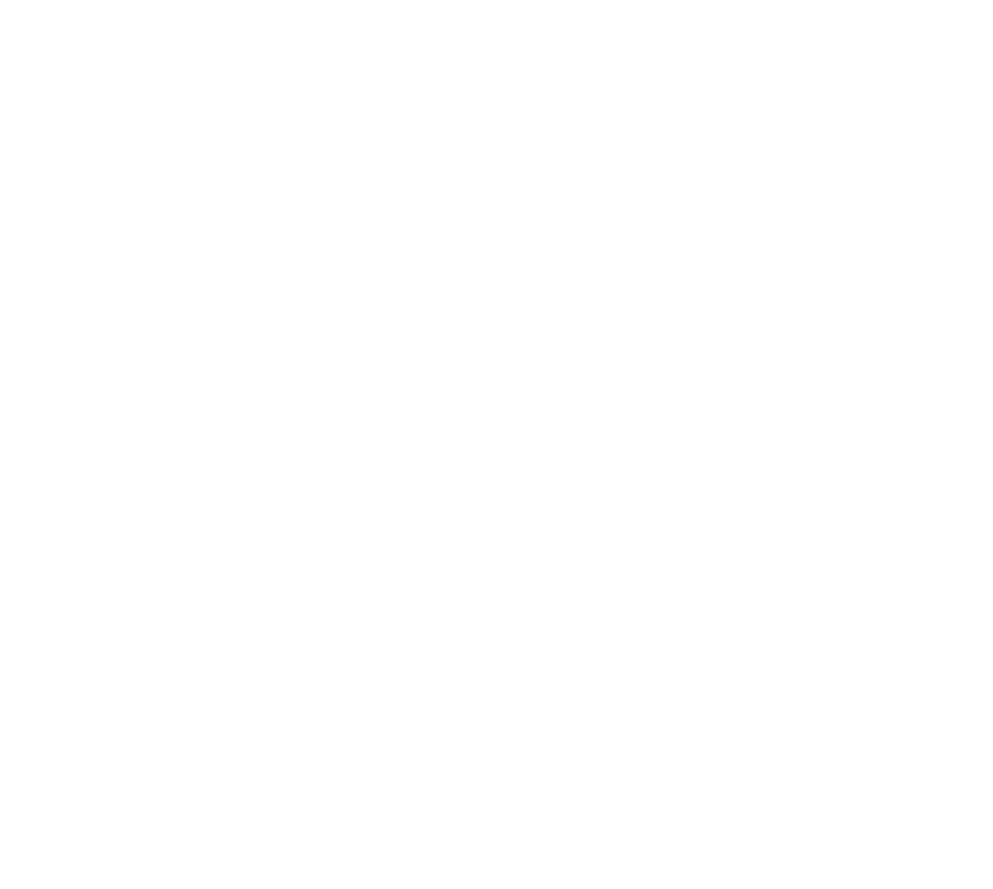
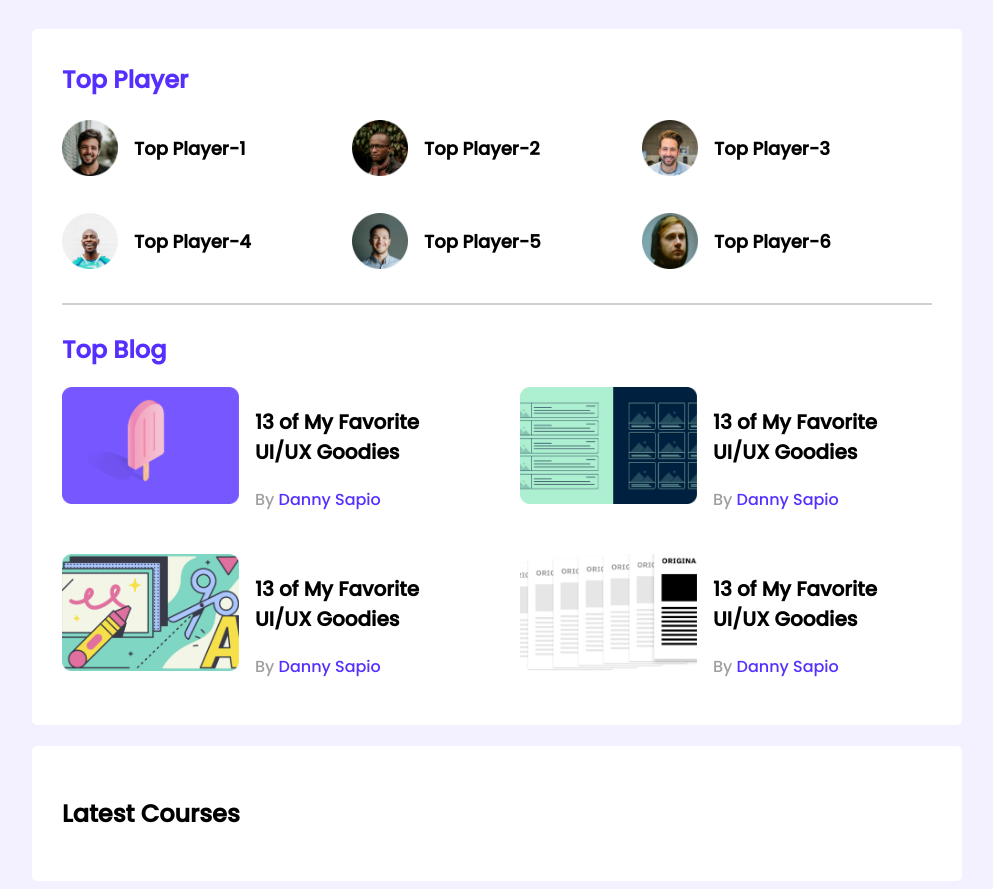
Before and after one commit to Ibrahim-K98han/leader-board-css3, a plain HTML site: page index.html in a window 1280 px wide. Shown: the whole page, without its empty margins (143-1136 px from the left). Before the commit the page ends 800 px from the top, so only its background shows below. Drawn offline with Linux system fonts and the light colour scheme.

Commit message:
add blogs section

```diff
--- a/index.html
+++ b/index.html
@@ -6,10 +6,98 @@
     <meta http-equiv="X-UA-Compatible" content="IE=edge">
     <meta name="viewport" content="width=device-width, initial-scale=1.0">
     <title>Leader Board</title>
+    <!-- stylesheet -->
+    <link rel="stylesheet" href="styles/style.css">
 </head>
 
 <body>
+    <!-- header start -->
+    <header>
 
+    </header>
+    <!-- header end -->
+    <main>
+        <!-- top players and top blog start -->
+        <section class="container">
+            <div class="top-players">
+                <h2 class="section-title">Top Player</h2>
+                <div class="players">
+                    <div class="player">
+                        <img src="images/players/player-1.png" alt="">
+                        <h3 class="player-name">Top Player-1</h3>
+                    </div>
+                    <div class="player">
+                        <img src="images/players/player-2.png" alt="">
+                        <h3 class="player-name">Top Player-2</h3>
+                    </div>
+                    <div class="player">
+                        <img src="images/players/player-3.png" alt="">
+                        <h3 class="player-name">Top Player-3</h3>
+                    </div>
+                    <div class="player">
+                        <img src="images/players/player-4.png" alt="">
+                        <h3 class="player-name">Top Player-4</h3>
+                    </div>
+                    <div class="player">
+                        <img src="images/players/player-5.png" alt="">
+                        <h3 class="player-name">Top Player-5</h3>
+                    </div>
+                    <div class="player">
+                        <img src="images/players/player-6.png" alt="">
+                        <h3 class="player-name">Top Player-6</h3>
+                    </div>
+                </div>
+            </div>
+            <hr>
+            <div class="top-blogs">
+                <h2 class="section-title">Top Blog</h2>
+                <div class="blogs">
+                    <article class="blog">
+                        <div class="thumbnail">
+                            <img src="images/blogs/blog-1.png" alt="">
+                        </div>
+                        <div class="blog-info">
+                            <h3 class="blog-title">13 of My Favorite UI/UX Goodies</h3>
+                            <p class="blog-author">By <a href="">Danny Sapio</a></p>
+                        </div>
+                    </article>
+                    <article class="blog">
+                        <div class="thumbnail">
+                            <img src="images/blogs/blog-2.png" alt="">
+                        </div>
+                        <div class="blog-info">
+                            <h3 class="blog-title">13 of My Favorite UI/UX Goodies</h3>
+                            <p class="blog-author">By <a href="">Danny Sapio</a></p>
+                        </div>
+                    </article>
+                    <article class="blog">
+                        <div class="thumbnail">
+                            <img src="images/blogs/blog-3.png" alt="">
+                        </div>
+                        <div class="blog-info">
+                            <h3 class="blog-title">13 of My Favorite UI/UX Goodies</h3>
+                            <p class="blog-author">By <a href="">Danny Sapio</a></p>
+                        </div>
+                    </article>
+                    <article class="blog">
+                        <div class="thumbnail">
+                            <img src="images/blogs/blog-4.png" alt="">
+                        </div>
+                        <div class="blog-info">
+                            <h3 class="blog-title">13 of My Favorite UI/UX Goodies</h3>
+                            <p class="blog-author">By <a href="">Danny Sapio</a></p>
+                        </div>
+                    </article>
+                </div>
+            </div>
+        </section>
+        <!-- top players and top blog end-->
+
+        <!-- latest courses start -->
+        <section class="container">
+            <h2 class="section">Latest Courses</h2>
+        </section>
+    </main>
 </body>
 
 </html>
--- a/styles/style.css
+++ b/styles/style.css
@@ -0,0 +1,81 @@
+/* fonts */
+@import url('https://fonts.googleapis.com/css2?family=Poppins:wght@500&display=swap');
+
+/* common styles */
+body{
+    font-family: 'Poppins', sans-serif;
+    background-color: #F3F1FF;
+}
+main{
+    display: flex;
+    flex-direction: column;
+    align-items: center;
+}
+.container{
+    background-color: #FFFF;
+    width: 870px;
+    padding: 30px;
+    margin-top: 21px;
+    border-radius: 5px;
+}
+.top-players{
+    margin-bottom: 30px;
+}
+hr{
+    border: 1px solid #D1D1D1;
+    margin-bottom: 27px;
+}
+
+/* top players style */
+.section-title{
+    color: #562EFF;
+    font-size: 24px;
+    margin-top: 3px;
+}
+.players{
+    display: grid;
+    grid-template-columns: repeat(3, 1fr);
+    grid-row-gap: 30px;
+}
+.player{
+    display: flex;
+    align-items: center;
+}
+.player img{
+    width: 56px;
+    height: 56px;
+}
+.player-name{
+    margin-left: 16px;
+    font-size: 18px;
+}
+
+/* top blogs styles */
+.blogs{
+    display: grid;
+    grid-template-columns: repeat(2, 1fr);
+    grid-row-gap: 26px;
+    grid-column-gap: 46px;
+}
+.blog{
+    display: flex;
+}
+.thumbnail img{
+    width: 177px;
+    height: 117px;
+}
+.blog-info{
+    margin-left: 16px;
+}
+.blog-title{
+    font-size: 20px;
+}
+.blog-author{
+    color: #9F9F9F;
+    font-size: 16px;
+}
+.blog-author a{
+    text-decoration: none;
+    font-size: 16px;
+    color: #562EFF;
+}
```
